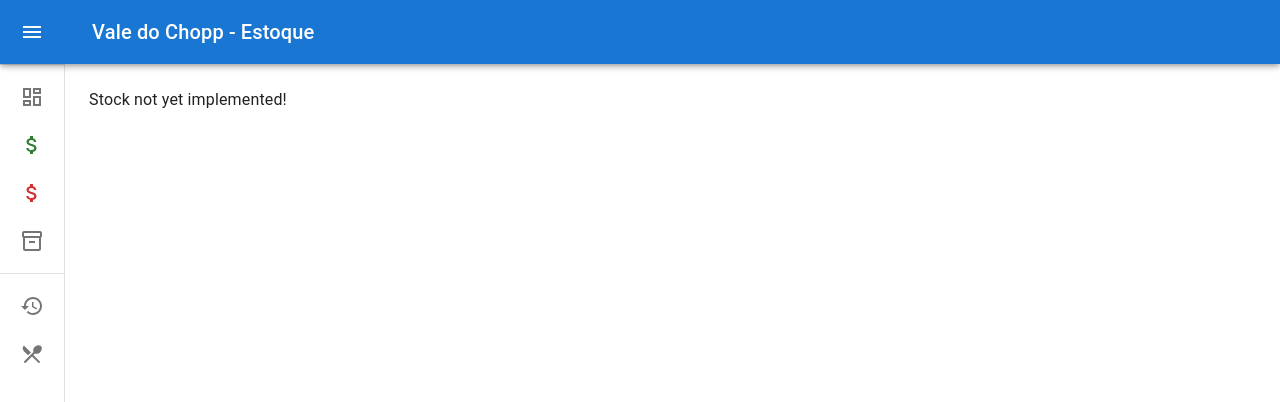
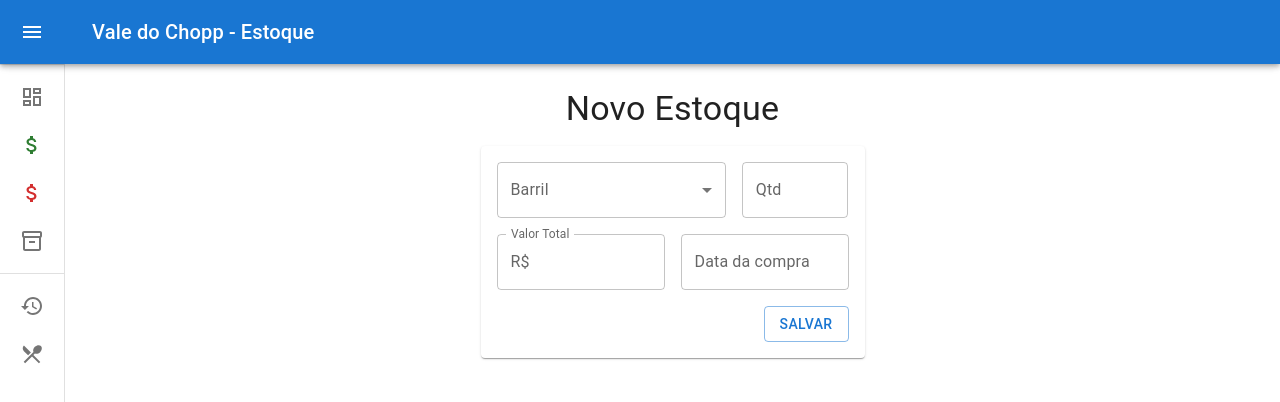
Before and after one commit to rafaelc-rb/vale-do-chopp, a Next.js app in the folder web-frontend/: page /stock in a window 1280 px wide. Shown: the top 402 px of the page. Built offline with nearby package versions, Linux system fonts and the light colour scheme.

Commit message:
feat: personal-use implemented

```diff
--- a/web-frontend/app/expense/page.tsx
+++ b/web-frontend/app/expense/page.tsx
@@ -19,11 +19,11 @@ interface Expense {
   item_name: string;
   amount: string;
   price: string;
-  buyingDate: string;
+  purchase_date: string;
 }
 
 export default function Expense() {
-  const [expense, setExpense] = useState({
+  const [expense, setExpense] = useState<Expense>({
     item_name: "",
     amount: "",
     price: "",
@@ -122,7 +122,7 @@ export default function Expense() {
                     ? dayjs(expense.purchase_date, "DD/MM/YYYY")
                     : null
                 }
-                onChange={handleDateChange("buyingDate")}
+                onChange={handleDateChange("purchase_date")}
               />
             </LocalizationProvider>
           </Grid>
--- a/web-frontend/app/revenue/page.tsx
+++ b/web-frontend/app/revenue/page.tsx
@@ -16,7 +16,7 @@ import Grid from "@mui/material/Unstable_Grid2";
 import { DatePicker, LocalizationProvider } from "@mui/x-date-pickers";
 import { AdapterDayjs } from "@mui/x-date-pickers/AdapterDayjs";
 import dayjs, { Dayjs } from "dayjs";
-import { useState } from "react";
+import { ChangeEvent, useState } from "react";
 import Swal from "sweetalert2";
 
 interface Revenue {
@@ -27,7 +27,7 @@ interface Revenue {
 }
 
 export default function Revenue() {
-  const [revenue, setRevenue] = useState({
+  const [revenue, setRevenue] = useState<Revenue>({
     type: "",
     amount: "",
     price: "",
@@ -38,7 +38,7 @@ export default function Revenue() {
     (prop: keyof Revenue) =>
     (
       event:
-        | React.ChangeEvent<HTMLInputElement | HTMLTextAreaElement>
+        | ChangeEvent<HTMLInputElement | HTMLTextAreaElement>
         | SelectChangeEvent
     ) => {
       let value = event.target.value as string;
--- a/web-frontend/app/stock/page.tsx
+++ b/web-frontend/app/stock/page.tsx
@@ -1,9 +1,151 @@
-import { Typography } from "@mui/material";
+"use client";
+import {
+  Box,
+  Button,
+  FormControl,
+  InputAdornment,
+  InputLabel,
+  MenuItem,
+  Paper,
+  Select,
+  SelectChangeEvent,
+  TextField,
+  Typography,
+} from "@mui/material";
+import Grid from "@mui/material/Unstable_Grid2";
+import { DatePicker, LocalizationProvider } from "@mui/x-date-pickers";
+import { AdapterDayjs } from "@mui/x-date-pickers/AdapterDayjs";
+import dayjs, { Dayjs } from "dayjs";
+import { ChangeEvent, useState } from "react";
+import Swal from "sweetalert2";
+
+interface Stock {
+  type: string;
+  amount: string;
+  price: string;
+  purchase_date: string;
+}
 
 export default function Stock() {
+  const [stock, setStock] = useState<Stock>({
+    type: "",
+    amount: "",
+    price: "",
+    purchase_date: "",
+  });
+
+  const handleChange =
+    (prop: keyof Stock) =>
+    (
+      event:
+        | ChangeEvent<HTMLInputElement | HTMLTextAreaElement>
+        | SelectChangeEvent
+    ) => {
+      let value = event.target.value as string;
+      if (prop === "price") {
+        value = formatCurrencyInput(value);
+      }
+      setStock({ ...stock, [prop]: value });
+    };
+
+  function formatCurrencyInput(value: string) {
+    // Remove non-numeric characters
+    const numericValue = value.replace(/\D/g, "");
+    // Convert to a number with two decimal places
+    const formattedValue = (parseInt(numericValue, 10) / 100).toFixed(2);
+
+    return formattedValue;
+  }
+
+  const handleDateChange = (prop: keyof Stock) => (value: Dayjs | null) => {
+    setStock({
+      ...stock,
+      [prop]: value?.format("DD/MM/YYYY") || "",
+    });
+  };
+
+  const handleSubmit = async () => {
+    console.table(stock);
+    Swal.fire({
+      title: "Estoque adicionado com sucesso",
+      text: `O estoque de R$${stock.price} foi registrado!`,
+      icon: "success",
+    });
+  };
+
   return (
-    <>
-      <Typography>Stock not yet implemented!</Typography>
-    </>
+    <Box
+      sx={{
+        display: "flex",
+        flexDirection: "column",
+        gap: "1rem",
+        alignItems: "center",
+      }}
+    >
+      <Typography variant="h4" sx={{ alignSelf: "left" }}>
+        Novo Estoque
+      </Typography>
+      <Paper sx={{ padding: "1rem", width: "30vw" }}>
+        <Grid container spacing={2} rowSpacing={2}>
+          <Grid xs={8}>
+            <FormControl fullWidth>
+              <InputLabel id="demo-simple-select-label">Barril</InputLabel>
+              <Select
+                labelId="demo-simple-select-label"
+                id="demo-simple-select"
+                value={stock.type}
+                label="Barril"
+                onChange={handleChange("type")}
+              >
+                <MenuItem value={10}>10 litros</MenuItem>
+                <MenuItem value={30}>30 litros</MenuItem>
+                <MenuItem value={50}>50 litros</MenuItem>
+              </Select>
+            </FormControl>
+          </Grid>
+          <Grid xs={4}>
+            <TextField
+              label="Qtd"
+              type="number"
+              onChange={handleChange("amount")}
+            />
+          </Grid>
+          <Grid xs={6}>
+            <TextField
+              label="Valor Total"
+              InputProps={{
+                startAdornment: (
+                  <InputAdornment position="start">R$</InputAdornment>
+                ),
+              }}
+              value={stock.price}
+              onChange={handleChange("price")}
+            />
+          </Grid>
+          <Grid xs={6}>
+            <LocalizationProvider dateAdapter={AdapterDayjs}>
+              <DatePicker
+                label="Data da compra"
+                openTo="month"
+                views={["year", "month", "day"]}
+                format="DD/MM/YYYY"
+                value={
+                  stock.purchase_date &&
+                  dayjs(stock.purchase_date, "DD/MM/YYYY").isValid()
+                    ? dayjs(stock.purchase_date, "DD/MM/YYYY")
+                    : null
+                }
+                onChange={handleDateChange("purchase_date")}
+              />
+            </LocalizationProvider>
+          </Grid>
+          <Grid xs={12} sx={{ display: "flex", justifyContent: "flex-end" }}>
+            <Button variant="outlined" onClick={() => handleSubmit()}>
+              Salvar
+            </Button>
+          </Grid>
+        </Grid>
+      </Paper>
+    </Box>
   );
 }
```
Also changed, not shown: web-frontend/app/personal-use/page.tsx (+118 -4 lines).
